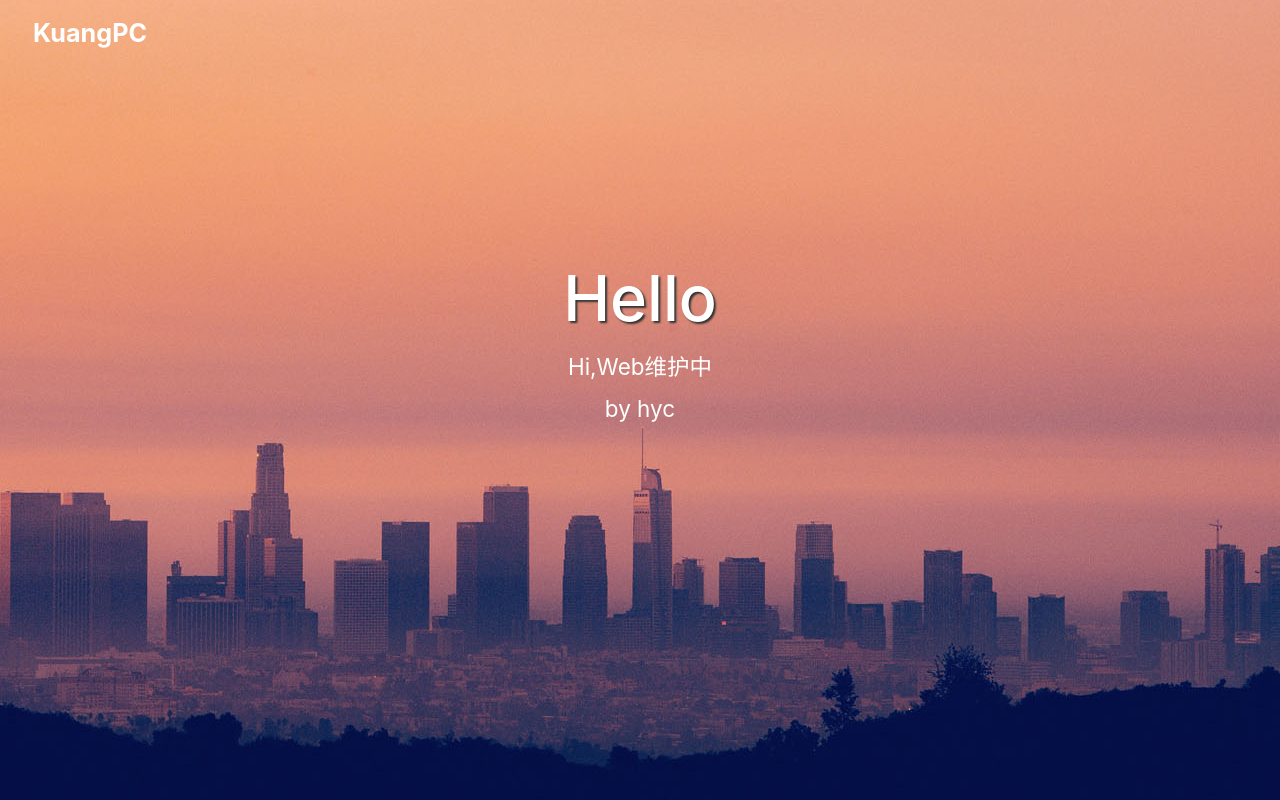
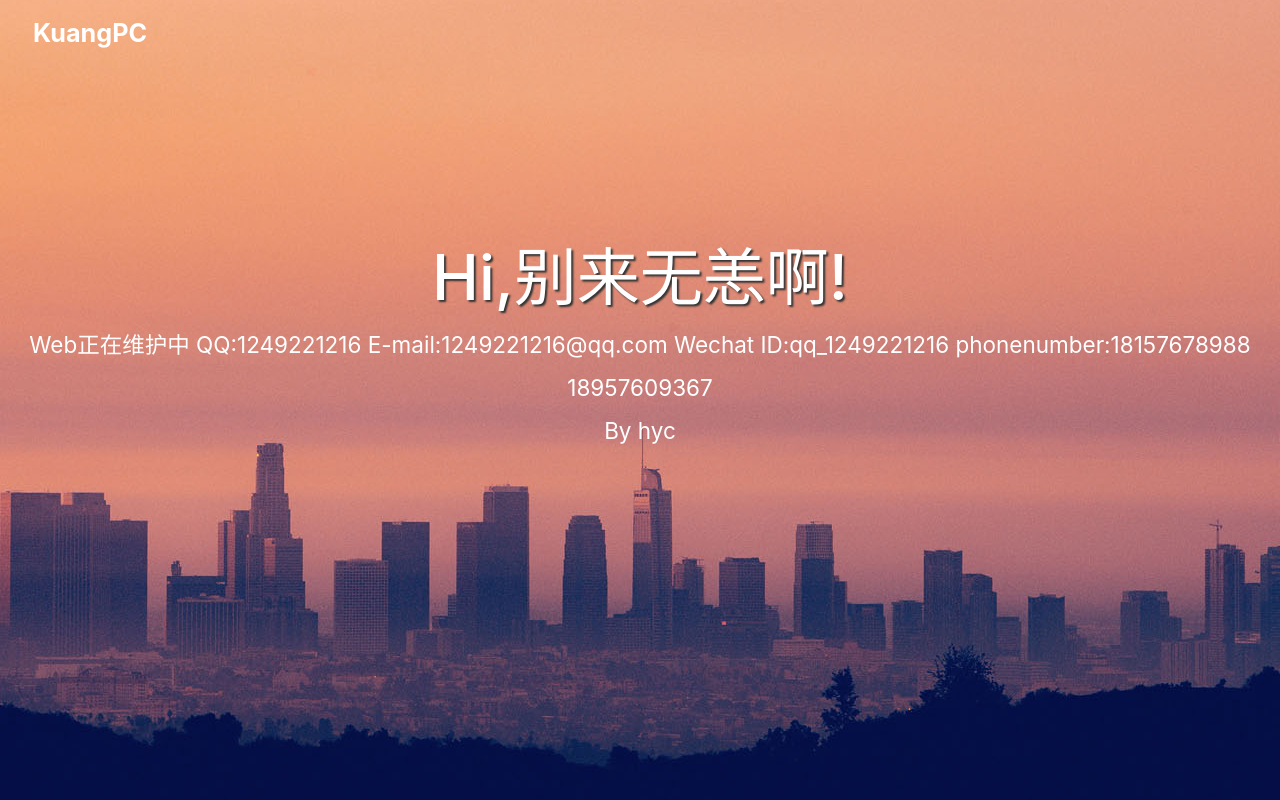
Before and after one commit to byHydrogen/byHydrogen.github.io, a plain HTML site: page index.html in a window 1280 px wide. Drawn offline with Linux system fonts and the light colour scheme.

Commit message:
Update index.html

```diff
--- a/index.html
+++ b/index.html
@@ -35,10 +35,15 @@
 
   <div class="text-center tm-hero-text-container">
 	<div class="tm-hero-text-container-inner">
-		<h2 class="tm-hero-title">Hello</h2>
+		<h2 class="tm-hero-title">Hi,别来无恙啊!</h2>
 		<p class="tm-hero-subtitle">
-		  Hi,Web维护中
-		  <br />by hyc
+		  Web正在维护中
+		  QQ:1249221216
+		  E-mail:1249221216@qq.com
+		  Wechat ID:qq_1249221216
+		  phonenumber:18157678988
+			      18957609367
+		  <br />By hyc
 		</p>
 	</div>
   </div>
```
